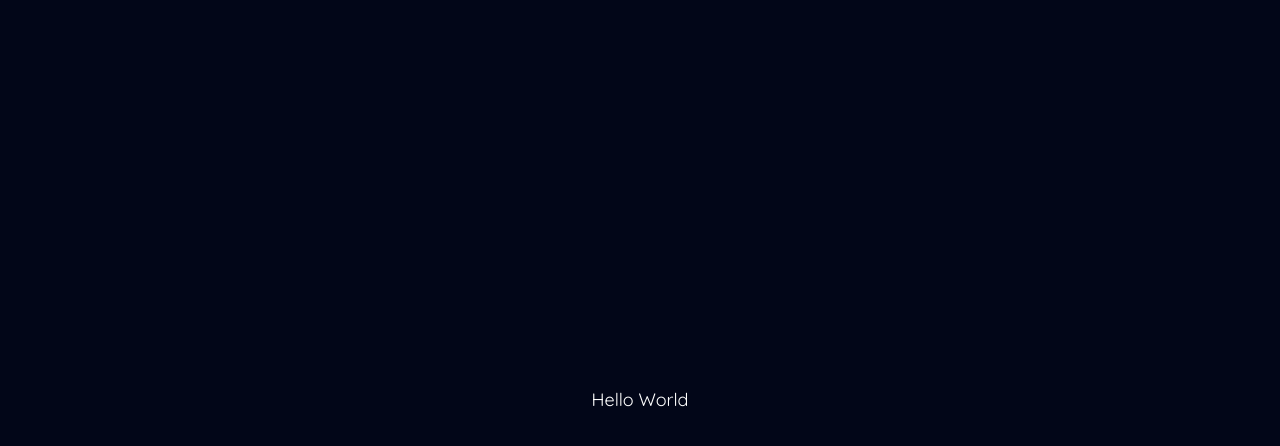
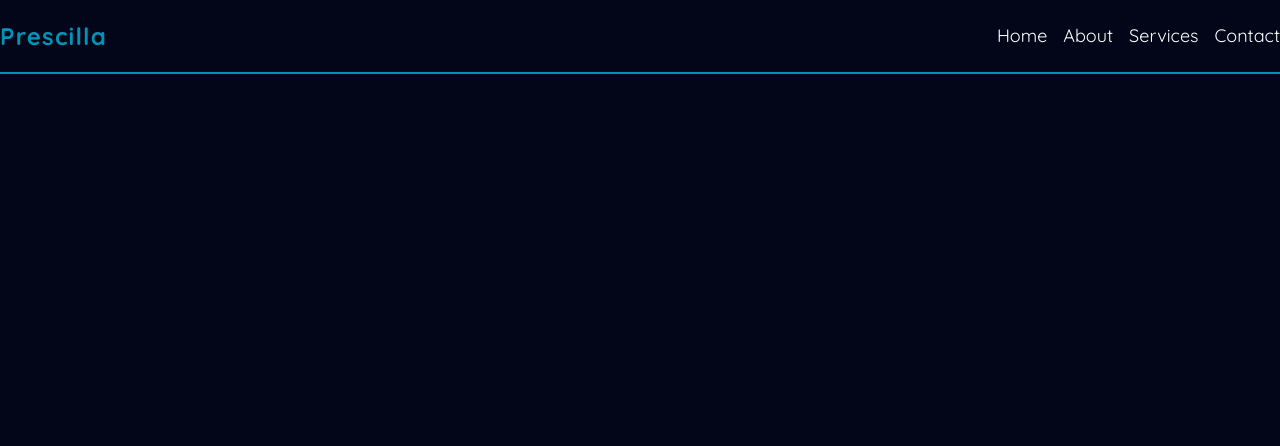
Before and after one commit to riyudev/Dapin-Portfolio, a React (Vite) app: page / in a window 1280 px wide. Shown: the top 446 px of the page. Built offline with nearby package versions, Linux system fonts and the light colour scheme.

Commit message:
added temporary Navbar

```diff
--- a/src/App.jsx
+++ b/src/App.jsx
@@ -1,10 +1,11 @@
 import React from "react";
 import "./App.css";
+import Navbar from "./components/Navbar";
 
 function App() {
   return (
-    <div className="flex min-h-screen items-center justify-center bg-slate-950">
-      <p>Hello World</p>
+    <div className="flex min-h-screen flex-col items-center bg-slate-950">
+      <Navbar />
     </div>
   );
 }
--- /dev/null
+++ b/src/components/Navbar.jsx
@@ -0,0 +1,19 @@
+import React from "react";
+
+function Navbar() {
+  return (
+    <nav className="flex w-full justify-center border-b-2 border-cyan-600">
+      <div className="flex w-7xl items-center justify-between py-5">
+        <h4 className="tracking-wider text-cyan-600">Prescilla</h4>
+        <ul className="flex space-x-4 text-lg font-medium text-gray-300">
+          <li>Home</li>
+          <li>About</li>
+          <li>Services</li>
+          <li>Contact</li>
+        </ul>
+      </div>
+    </nav>
+  );
+}
+
+export default Navbar;
```
